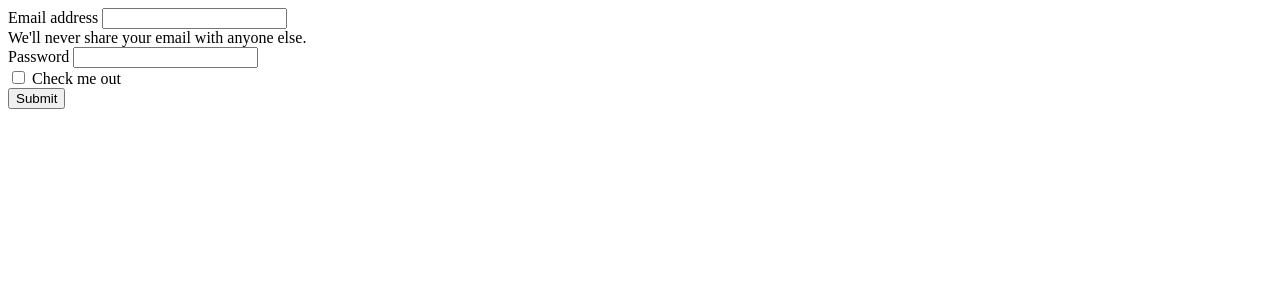
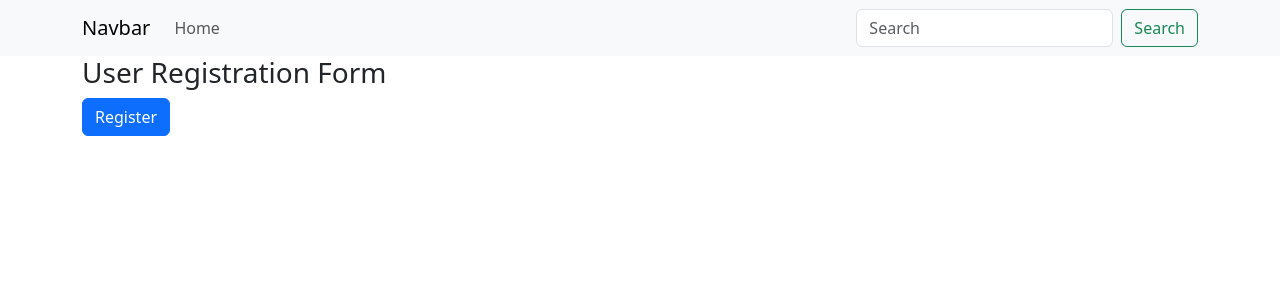
Before and after one commit to Bikrom2001/job-Portal, a Django app: page /register/ in a window 1280 px wide. Shown: the top 300 px of the page. Run offline with Django 5.2, Linux system fonts and the light colour scheme.

Commit message:
User Registration Form html done

```diff
--- a/jobPortalProject/jobportal/templates/master/base-form.html
+++ b/jobPortalProject/jobportal/templates/master/base-form.html
@@ -1,16 +1,15 @@
-<form>
-  <div class="mb-3">
-    <label for="exampleInputEmail1" class="form-label">Email address</label>
-    <input type="email" class="form-control" id="exampleInputEmail1" aria-describedby="emailHelp">
-    <div id="emailHelp" class="form-text">We'll never share your email with anyone else.</div>
-  </div>
-  <div class="mb-3">
-    <label for="exampleInputPassword1" class="form-label">Password</label>
-    <input type="password" class="form-control" id="exampleInputPassword1">
-  </div>
-  <div class="mb-3 form-check">
-    <input type="checkbox" class="form-check-input" id="exampleCheck1">
-    <label class="form-check-label" for="exampleCheck1">Check me out</label>
-  </div>
-  <button type="submit" class="btn btn-primary">Submit</button>
+{% extends 'master/base.html' %}
+{% block title %}
+{{title}}
+{% endblock title %}
+
+{% block content %}
+
+<h3>{{form_title}}</h3>
+<form method="post" enctype="multipart/form-data">
+  {% csrf_token %}
+
+  <button type="submit" class="btn btn-primary">{{form_btn}}</button>
 </form>
+
+{% endblock content %}
--- a/jobPortalProject/jobportal/views.py
+++ b/jobPortalProject/jobportal/views.py
@@ -2,4 +2,10 @@ from django.shortcuts import render
 
 def register_view(request):
 
-    return render(request, 'master/base-form.html')
+    context ={
+        'title':"Register Page",
+        'form_title': 'User Registration Form',
+        'form_btn': 'Register',
+    }
+
+    return render(request, 'master/base-form.html', context)
```
